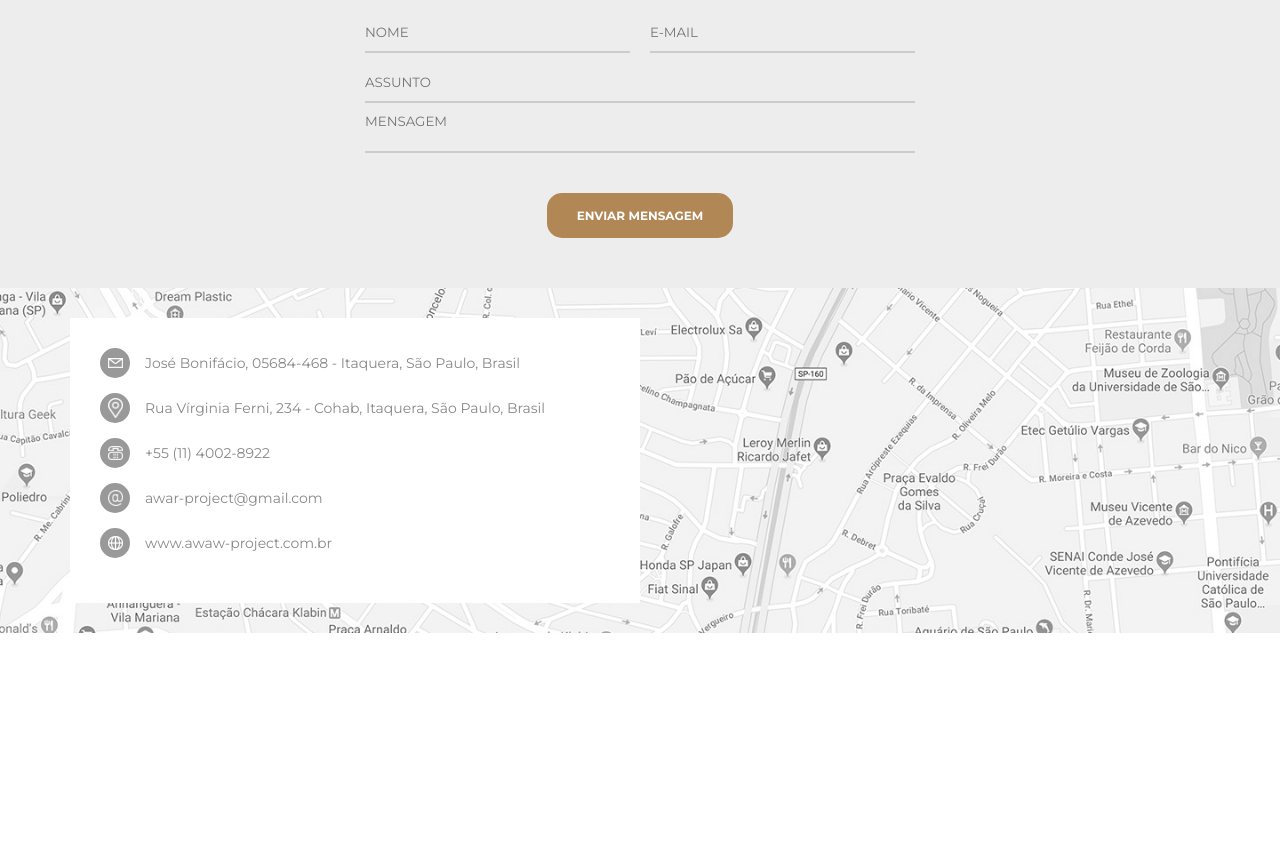
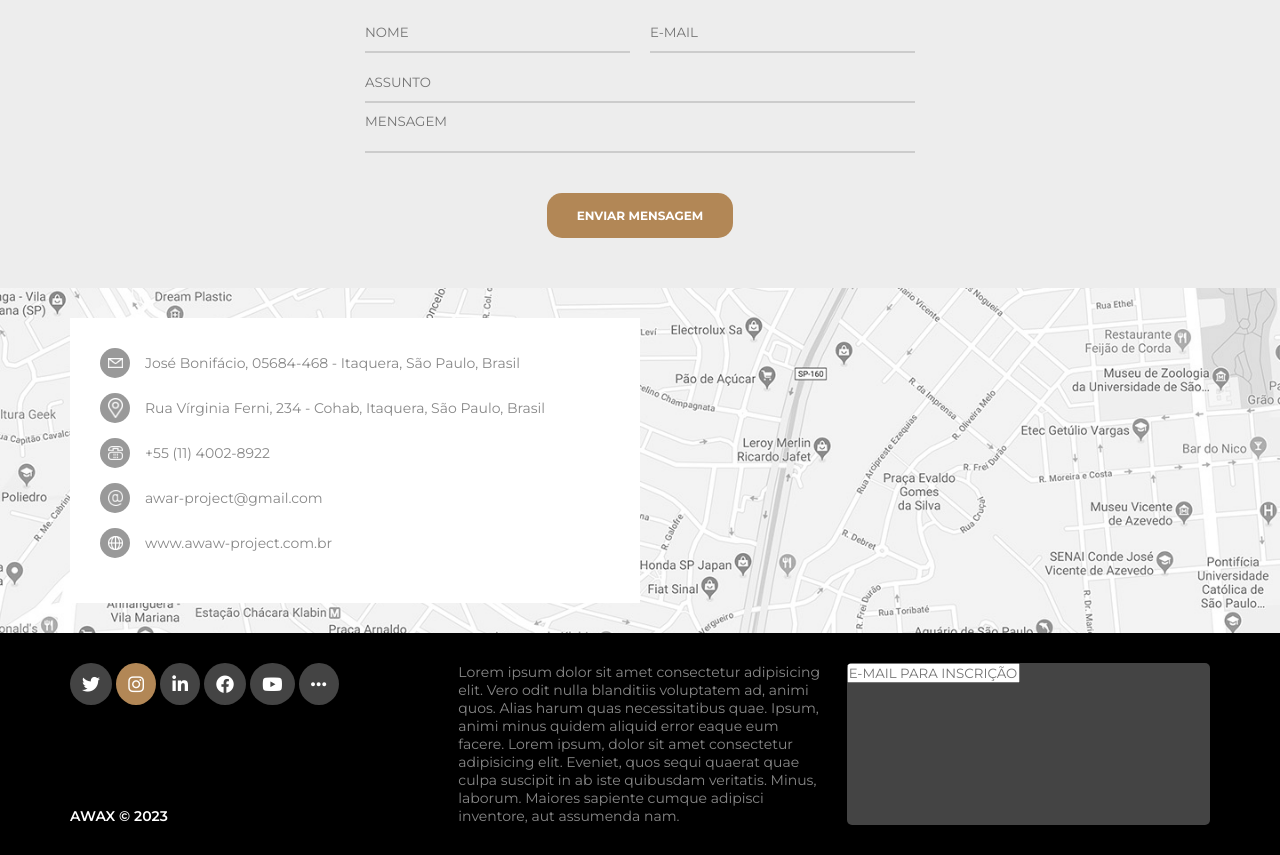
Before and after one commit to geovani-nascto/projeto-awax, a plain HTML site: page awax/home.html in a window 1280 px wide. Shown: the part 6069-6924 px from the top of the page. Before the commit the page ends 6702 px from the top, so only its background shows below. Drawn offline with Linux system fonts and the light colour scheme.

Commit message:
section footer

```diff
--- a/awax/assets/css/style.scss
+++ b/awax/assets/css/style.scss
@@ -930,7 +930,58 @@ main{
     }
 }
 
+footer{
+    background-color: #000;
+    padding: 30px;
+    color: #fff;
 
+    .footer-area{
+        @include container();
+        margin: auto;
+
+        .footer-social, .footer-about, .footer-form{
+            flex: 1;
+        }
+
+        .footer-social{
+            //background-color: royalblue;
+            display: flex;
+            flex-direction: column;
+            justify-content: space-between;
+
+            i{
+                padding: 12px;
+                background-color: #444;
+                border-radius: 50%;
+                font-size: 18px;
+                transition: 0.3s;
+                cursor: pointer;
+            }
+
+            i:hover, .active{
+                background-color: $primary-color;
+            }
+
+            span{
+                text-transform: uppercase;
+                font-weight: 600;
+                font-size: 14px;
+            }
+        }
+
+        .footer-about{
+            //background-color: red;
+            font-size: 14px;
+            padding: 0 25px;
+            color: #888;
+        }
+
+        .footer-form{
+            background-color: #444;
+            border-radius: 5px;
+        }
+    }
+}
 
 
 
--- a/awax/home.html
+++ b/awax/home.html
@@ -642,7 +642,28 @@
         </section>
     </main>
     <footer>
-
+        <div class="footer-area">
+            <div class="footer-social">
+                <div class="midias-icon">
+                    <i class="fa-brands fa-twitter"></i>
+                    <i class="fa-brands fa-instagram active"></i>
+                    <i class="fa-brands fa-linkedin-in"></i>
+                    <i class="fa-brands fa-facebook"></i>
+                    <i class="fa-brands fa-youtube"></i>
+                    <i class="fa-solid fa-ellipsis"></i>
+                </div>
+                <span>Awax © 2023</span>
+            </div>
+            <div class="footer-about">
+                Lorem ipsum dolor sit amet consectetur adipisicing elit. Vero odit nulla blanditiis voluptatem ad, animi quos. Alias harum quas necessitatibus quae. Ipsum, animi minus quidem aliquid error eaque eum facere.
+                Lorem ipsum, dolor sit amet consectetur adipisicing elit. Eveniet, quos sequi quaerat quae culpa suscipit in ab iste quibusdam veritatis. Minus, laborum. Maiores sapiente cumque adipisci inventore, aut assumenda nam.
+            </div>
+            <div class="footer-form">
+                <form action="">
+                    <input type="email" name="email" id="email" placeholder="E-MAIL PARA INSCRIÇÃO">
+                </form>
+            </div>
+        </div>
     </footer>
 </body>
 </html>
```
Also changed, not shown: awax/assets/css/style.css, 1 other file.
